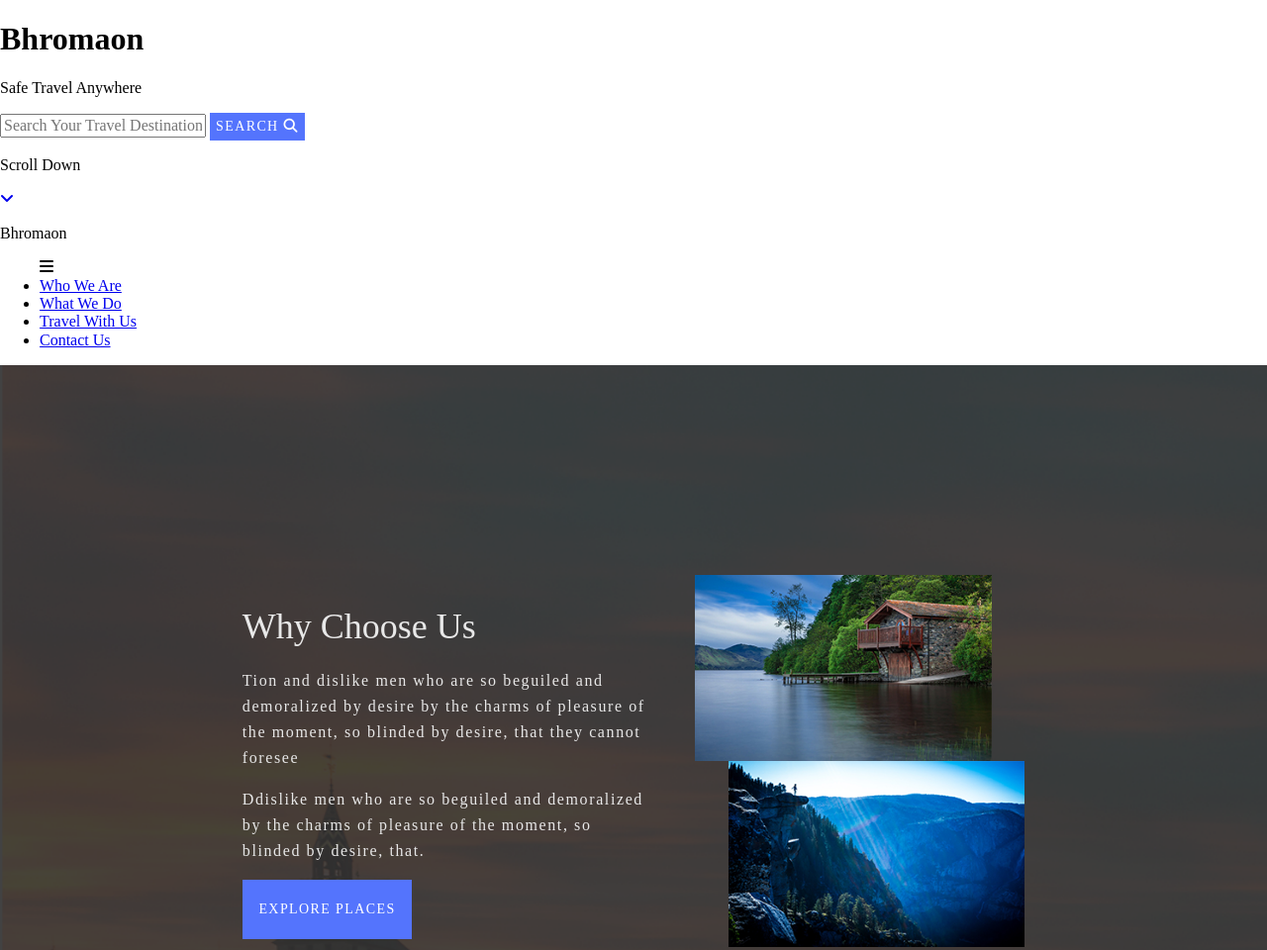
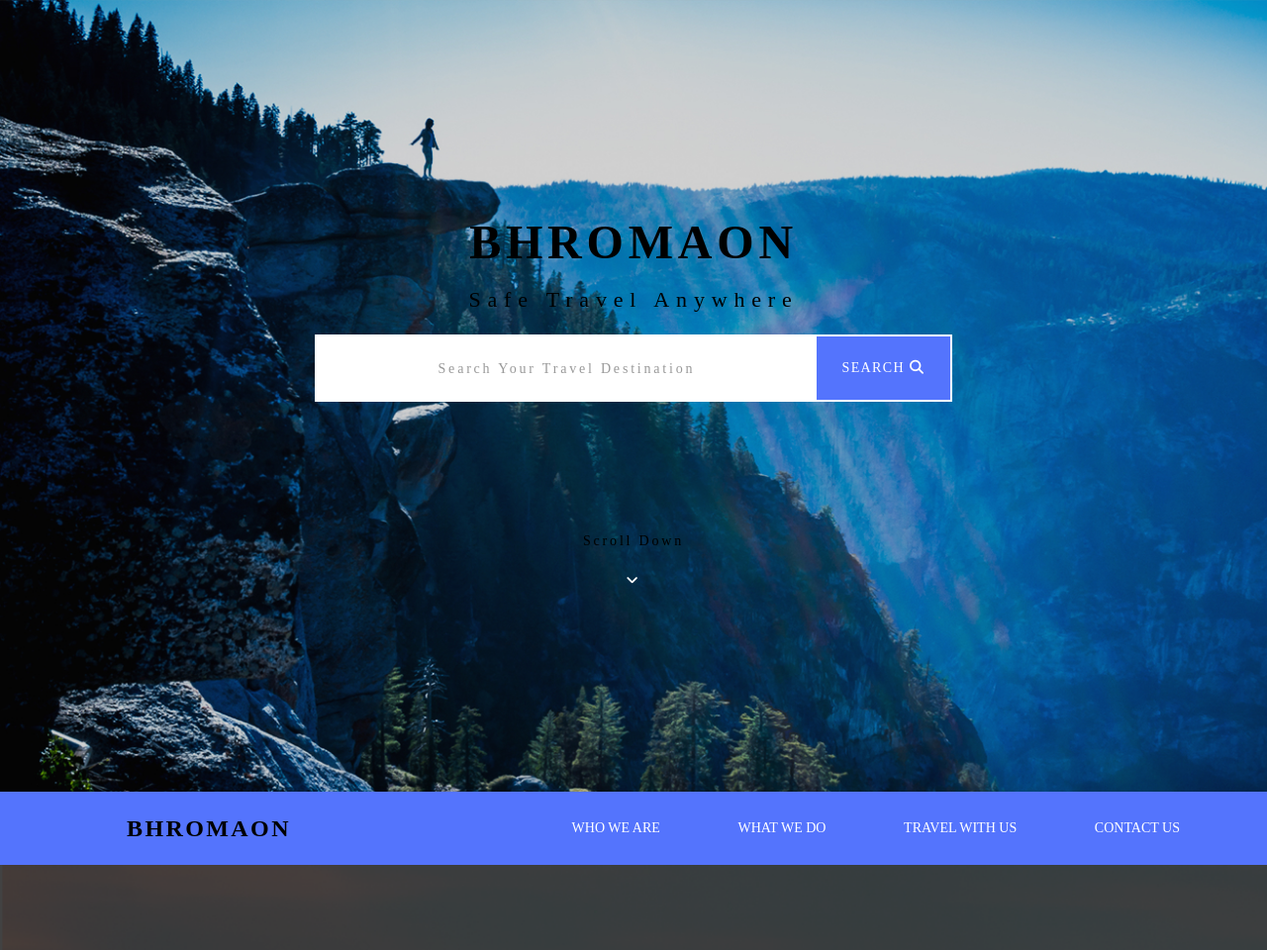
Before and after one commit to 7c3v1n/Assignment-14-Test-Skills, a plain HTML site: page index.html in a window 1280 px wide. Shown: the top 960 px of the page at 99% size. Drawn offline with Linux system fonts and the light colour scheme.

Commit message:
header written

```diff
--- a/styles/_header.scss
+++ b/styles/_header.scss
@@ -0,0 +1,145 @@
+.section__header {
+    background-image: url(../images/bg-img-1.jpg);
+    background-repeat: no-repeat;
+    background-size: cover;
+    display: flex;
+    justify-content: center;
+    text-align: center;
+    align-items: center;
+    min-height: 100vh;
+}
+
+.header__content {
+    max-width: 50%;
+    width: 100%;
+    min-height: 50vh;
+    display: flex;
+    flex-direction: column;
+    justify-content: space-between;
+}
+
+h1 {
+    font-weight: bold;
+    font-size: 48px;
+    line-height: 26px;
+    letter-spacing: 4.8px;
+    text-transform: uppercase;
+}
+
+.header--text {
+    font-style: normal;
+    font-weight: normal;
+    font-size: 22px;
+    line-height: 26px;
+    letter-spacing: 6.82px;
+}
+
+form {
+    border-color: white;
+    border-style: solid;
+    border-width: 2px;
+    display: flex;
+    max-width: 100%;
+    width: 100%;
+    justify-self: center;
+}
+
+input {
+    flex-grow: 2;
+    border: none;
+}
+
+input:hover {
+    background-color: #ecebeb;
+}
+
+::placeholder {
+    font-style: normal;
+    font-weight: normal;
+    font-size: 14px;
+    line-height: 26px;
+    letter-spacing: 2.8px;
+    text-align: center;
+    color: #999999;
+}
+
+.btn__search {
+    padding: 0 4%;
+    height: 4rem;
+}
+
+.scroll {
+    font-style: normal;
+    font-weight: normal;
+    font-size: 14px;
+    line-height: 26px;
+    letter-spacing: 2.8px;
+}
+
+.section__nav {
+    background-color: #5474FD;
+    width: 100%;
+}
+
+.header__nav {
+    display: flex;
+    justify-content: center;
+}
+
+.header__nav-bar {
+    display: flex;
+    flex-direction: row;
+    justify-content: space-between;
+    align-items: center;
+    width: 80%;
+}
+
+.nav__logo {
+    max-width: 10%;
+}
+
+.logo {
+    font-style: normal;
+    font-weight: bold;
+    font-size: 24px;
+    line-height: 26px;
+    letter-spacing: 2.4px;
+    text-transform: uppercase;
+}
+
+.fa-magnifying-glass {
+    color: white;
+    z-index: 1;
+}
+
+.nav-bar {
+    max-width: 60%;
+    width: 100%;
+}
+
+ul {
+    display: flex;
+    flex-direction: row;
+    list-style-type: none;
+    max-width: 100%;
+    width: 100%;
+    justify-content: space-between;
+}
+
+.icon {
+    display: none;
+}
+
+a {
+    text-decoration: none;
+    font-style: normal;
+    font-weight: normal;
+    font-size: 14px;
+    line-height: 26px;
+    text-transform: uppercase;
+    color: #FFFFFF;
+}
+
+li a:hover {
+    color: darkblue;
+}
--- a/styles/index.scss
+++ b/styles/index.scss
@@ -115,4 +115,3 @@ i:hover {
 @import './header';
 @import './main';
 @import './footer';
-@import './fonts';
```
Also changed, not shown: styles/_fonts.scss (deleted), styles/index.css, 1 other file.
